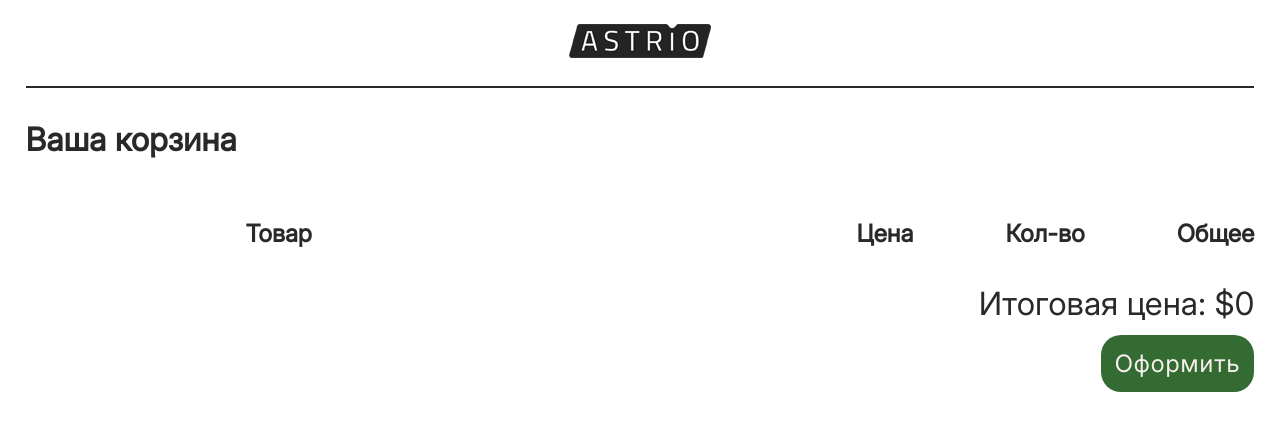
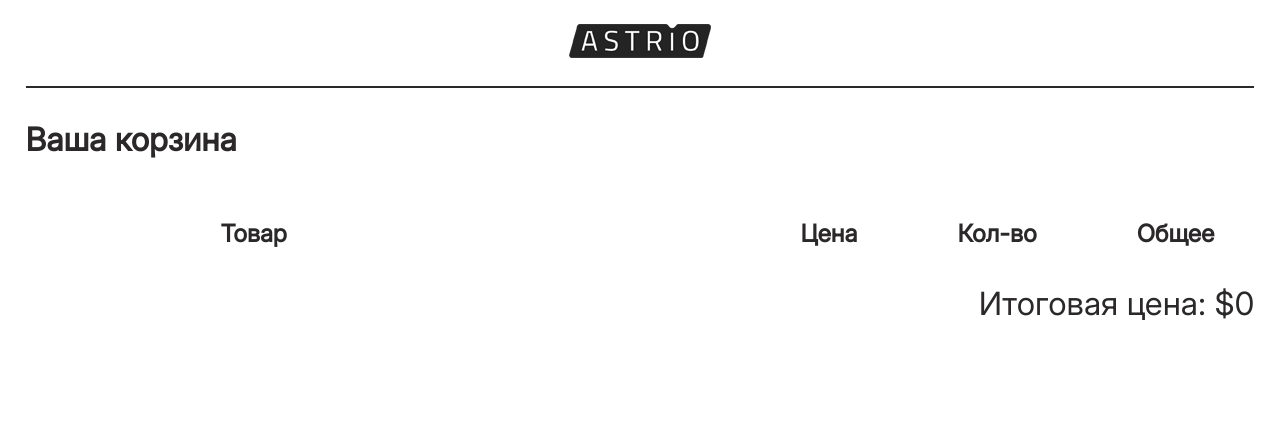
Before and after one commit to kirilloid173/Astrio, a Nuxt app: page /cart in a window 1280 px wide. Shown: the top 430 px of the page. Built offline with nearby package versions, Linux system fonts and the light colour scheme.

Commit message:
1.9-improve_css

```diff
--- a/app/components/cart/Cart.vue
+++ b/app/components/cart/Cart.vue
@@ -73,7 +73,14 @@ function totalPriceItem(cartItem: cartData) {
         <p class="subtotal__price">
             Итоговая цена: <span>${{ cartDataStore.totalPrice }}</span>
         </p>
-        <button class="subtotal__button-checkout">Оформить</button>
+        <button
+            v-if="
+                cartDataStore.totalPrice !== 0 && cartDataStore.totalPrice > 0
+            "
+            class="subtotal__button-checkout"
+        >
+            Оформить
+        </button>
     </div>
 </template>
 <style scoped lang="css">
@@ -96,11 +103,12 @@ function totalPriceItem(cartItem: cartData) {
     flex-direction: row;
     align-items: center;
     justify-content: center;
-    gap: 92px;
+    gap: 100px;
+    margin-right: 40px;
 }
 
 .subtitle__left-block {
-    margin-left: 220px;
+    margin-left: 195px;
 }
 
 .cart {
@@ -151,6 +159,7 @@ function totalPriceItem(cartItem: cartData) {
 .item-block-right__total-price {
     font-size: 26px;
     font-weight: 600;
+    width: 120px;
 }
 
 .item-block-left__image {
```
